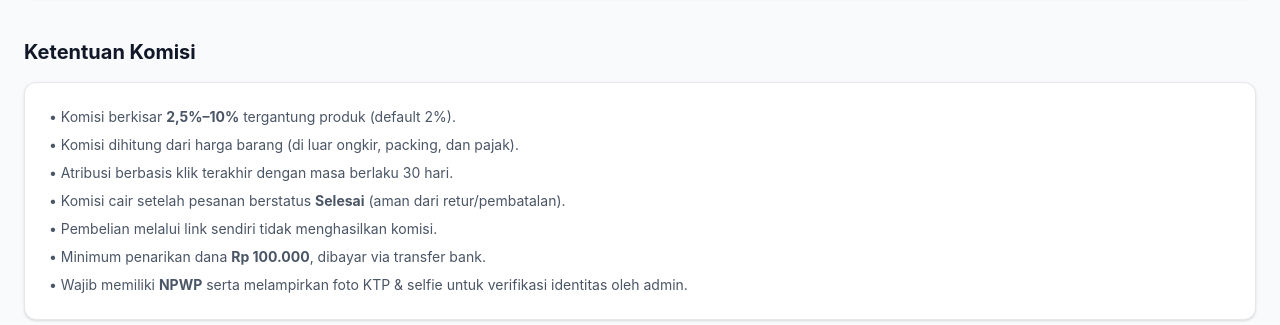
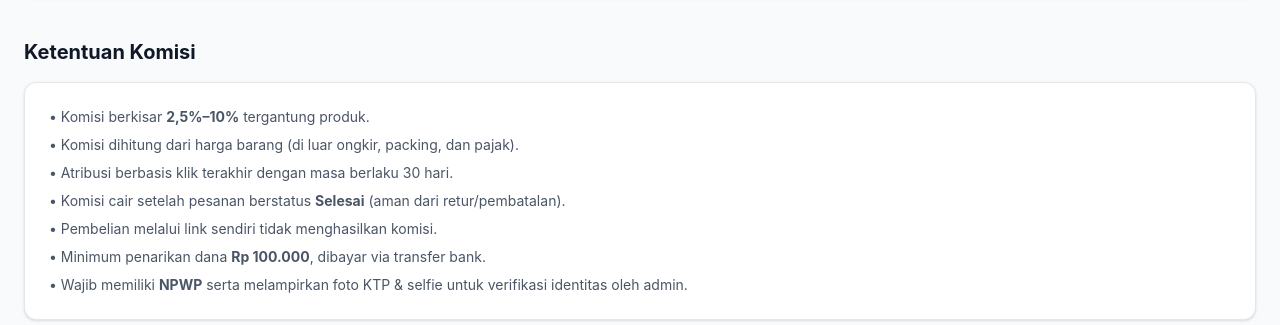
Before and after one commit to fadlisalim/retail, a Laravel app: page /afiliasi in a window 1280 px wide. Shown: the part 1397-1722 px from the top of the page. Run offline with Laravel 12, Linux system fonts and the light colour scheme; data comes from the database, SQL or seed files in the repository; data that the repository does not hold is empty; style sheets or scripts are compiled from the project's sources; some libraries are stand-ins or nearby versions.

Commit message:
Drop the "(default 2%)" note from affiliate terms
Remove the default-rate parenthetical from the commission range line on the
affiliate landing page.

Co-Authored-By: Claude Opus 4.8 <noreply@anthropic.com>
Claude-Session: https://claude.ai/code/session_01FYoKWnkTPe77efvkk8eBqn

```diff
--- a/resources/views/affiliate/landing.blade.php
+++ b/resources/views/affiliate/landing.blade.php
@@ -82,7 +82,7 @@
     <section class="mt-10">
         <h2 class="mb-4 text-xl font-bold text-gray-900">Ketentuan Komisi</h2>
         <ul class="card space-y-2 p-6 text-sm text-gray-600">
-            <li>• Komisi berkisar <strong>2,5%–10%</strong> tergantung produk (default {{ (int) $defaultRate }}%).</li>
+            <li>• Komisi berkisar <strong>2,5%–10%</strong> tergantung produk.</li>
             <li>• Komisi dihitung dari harga barang (di luar ongkir, packing, dan pajak).</li>
             <li>• Atribusi berbasis klik terakhir dengan masa berlaku 30 hari.</li>
             <li>• Komisi cair setelah pesanan berstatus <strong>Selesai</strong> (aman dari retur/pembatalan).</li>
```
